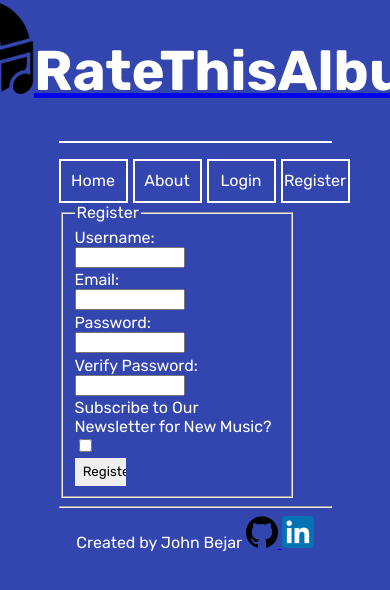
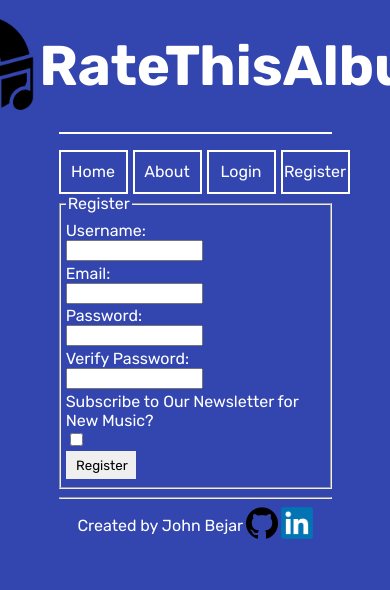
Before and after one commit to johnnybejar/albums4you, a PHP site: page /register.php in a window 390 px wide; the page is wider, and only the part inside the window is pictured. Shown: the top 590 px of that part. Run offline with PHP 8.4, Linux system fonts and the light colour scheme.

Commit message:
Added more responsiveness + styling + html validation

```diff
--- a/index.php
+++ b/index.php
@@ -34,7 +34,7 @@
           alt="album-cover"
         >
         <figcaption class="album-caption">
-          Pacific<br />- Haruomi Hosono
+          Pacific<br>- Haruomi Hosono
         </figcaption>
       </figure>
       <figure class="album-figure">
--- a/styles/main.css
+++ b/styles/main.css
@@ -20,15 +20,17 @@ h5 {
 
 header {
   display: flex;
-  gap: 1%;
-  align-items: center;
   justify-content: center;
   border-bottom: 2px white solid;
+  padding: 1em 0;
   margin-bottom: 1em;
 }
 
 header a {
   display: flex;
+  gap: 1%;
+  align-items: center;
+  text-decoration: none;
 }
 
 #icon {
@@ -38,7 +40,7 @@ header a {
 header h1 {
   font-size: 3.5em;
   color: white;
-  text-decoration: none;
+  margin: 0;
 }
 
 main {
@@ -64,6 +66,11 @@ main {
   line-height: 2.5em;
   border: white solid 2px;
   text-align: center;
+}
+
+#nav-bar li:hover {
+  transition: 500ms;
+  background-color: rgba(0, 23, 156);
 }
 
 #nav-bar li a {
@@ -124,6 +131,8 @@ main {
 
 .register-field {
   width: 100%;
+  margin: 0;
+  padding: 0.5em 2%;
 }
 
 label {
@@ -142,7 +151,7 @@ input#subscribe {
 input#submit {
   display: block;
   width: 25%;
-  max-width: 70px;
+  min-width: 70px;
   border: none;
   margin: 0.1em 0 0 0;
   padding: 0.5em 4%;
@@ -154,7 +163,11 @@ hr {
 }
 
 footer {
-  text-align: center;
+  display: flex;
+  align-items: center;
+  justify-content: center;
+  gap: 1%;
+  margin-bottom: 0.6em;
 }
 
 .footer-icon {
@@ -166,6 +179,15 @@ footer {
     flex-direction: column;
   }
 
+  #forum-container {
+    width: 100%;
+    margin-top: 1em;
+  }
+
+  #form {
+    width: 95%;
+  }
+
   #nav-bar {
     flex-direction: row;
   }
```
